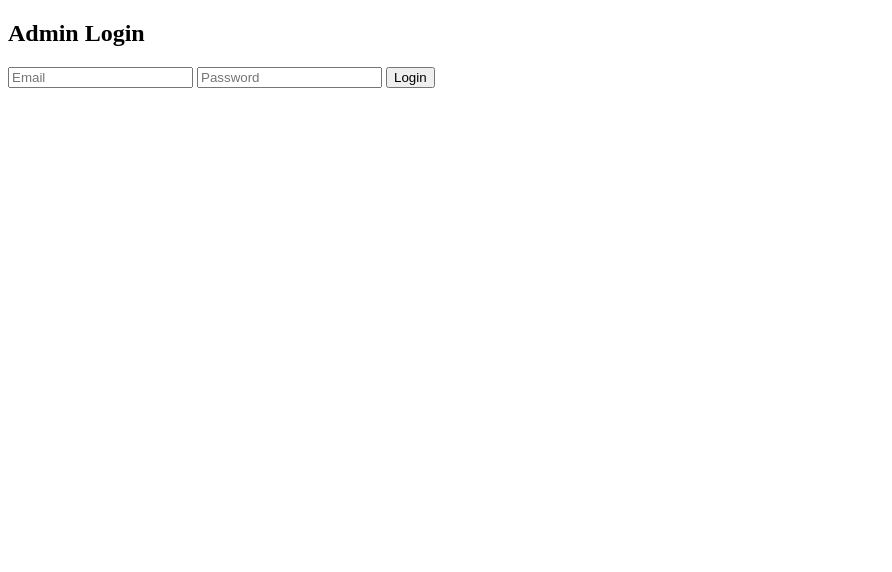
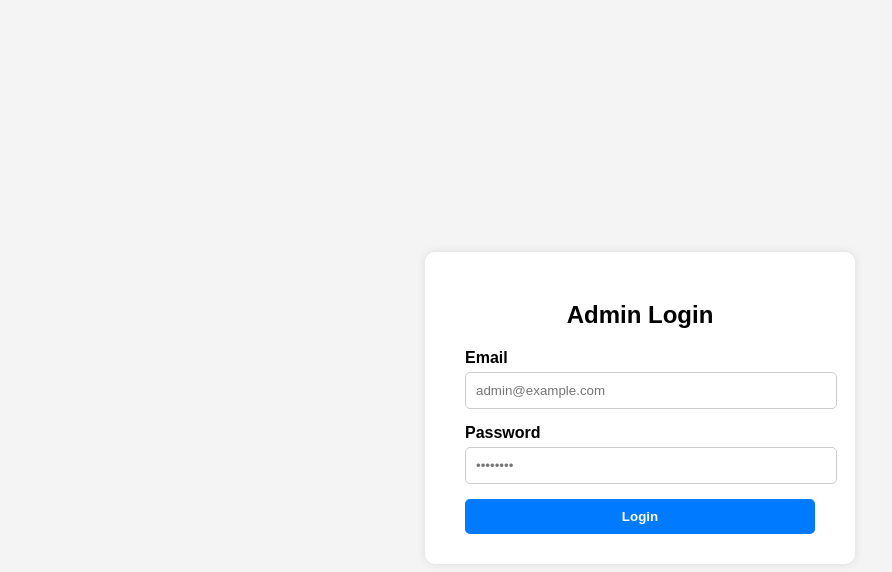
Before and after one commit to Iqura-Alam/Trial-Run, a plain HTML site: page frontend/adminLogin.html in a window 1280 px wide. Shown: the whole page, without its empty margins (0-892 px from the left). Drawn offline with Linux system fonts and the light colour scheme.

Commit message:
Update adminLogin.html

```diff
--- a/frontend/adminLogin.html
+++ b/frontend/adminLogin.html
@@ -1,15 +1,95 @@
 <!DOCTYPE html>
-<html>
+<html lang="en">
 <head>
+  <meta charset="UTF-8" />
+  <meta name="viewport" content="width=device-width, initial-scale=1.0"/>
   <title>Admin Login</title>
+  <style>
+    body {
+      font-family: Arial, sans-serif;
+      background-color: #f4f4f4;
+      display: flex;
+      height: 100vh;
+      align-items: center;
+      justify-content: center;
+    }
+
+    .login-container {
+      background-color: #fff;
+      padding: 30px 40px;
+      border-radius: 10px;
+      box-shadow: 0 0 10px rgba(0, 0, 0, 0.1);
+      width: 350px;
+    }
+
+    .login-container h2 {
+      text-align: center;
+      margin-bottom: 20px;
+    }
+
+    .form-group {
+      margin-bottom: 15px;
+    }
+
+    .form-group label {
+      display: block;
+      font-weight: bold;
+      margin-bottom: 5px;
+    }
+
+    .form-group input {
+      width: 100%;
+      padding: 10px;
+      border: 1px solid #ccc;
+      border-radius: 5px;
+    }
+
+    .form-group input:focus {
+      border-color: #007bff;
+      outline: none;
+    }
+
+    .login-button {
+      width: 100%;
+      padding: 10px;
+      background-color: #007bff;
+      color: #fff;
+      border: none;
+      border-radius: 5px;
+      font-weight: bold;
+      cursor: pointer;
+      transition: background-color 0.3s ease;
+    }
+
+    .login-button:hover {
+      background-color: #0056b3;
+    }
+  </style>
 </head>
 <body>
-  <h2>Admin Login</h2>
-  <form id="adminLoginForm">
-    <input type="email" id="adminEmail" placeholder="Email" required />
-    <input type="password" id="adminPassword" placeholder="Password" required />
-    <button type="submit">Login</button>
-  </form>
-  <script src="adminLogin.js"></script>
+
+  <div class="login-container">
+    <h2>Admin Login</h2>
+    <form id="loginForm">
+      <div class="form-group">
+        <label for="email">Email</label>
+        <input type="email" id="email" placeholder="admin@example.com" required />
+      </div>
+      <div class="form-group">
+        <label for="password">Password</label>
+        <input type="password" id="password" placeholder="••••••••" required />
+      </div>
+      <button type="submit" class="login-button">Login</button>
+    </form>
+  </div>
+
+  <script>
+    document.getElementById('loginForm').addEventListener('submit', function(e) {
+      e.preventDefault();
+      // Optional: check if email/password match something
+      window.location.href = 'admin.html';
+    });
+  </script>
+
 </body>
 </html>
```
